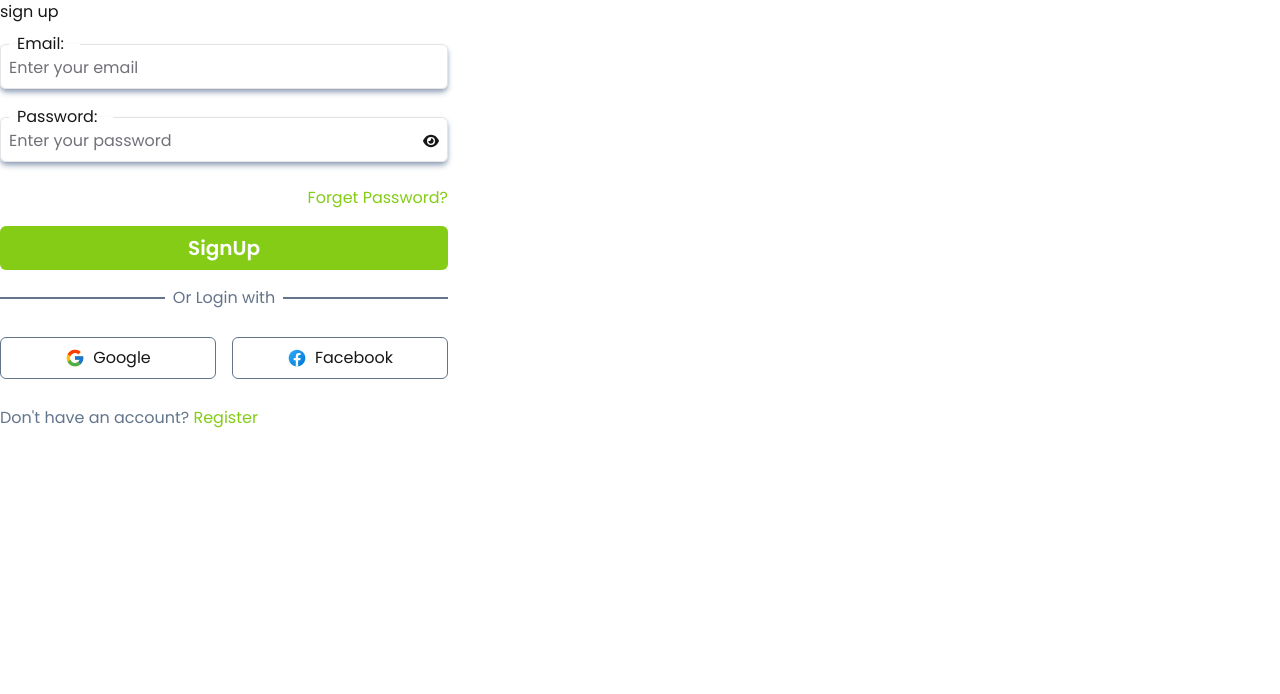
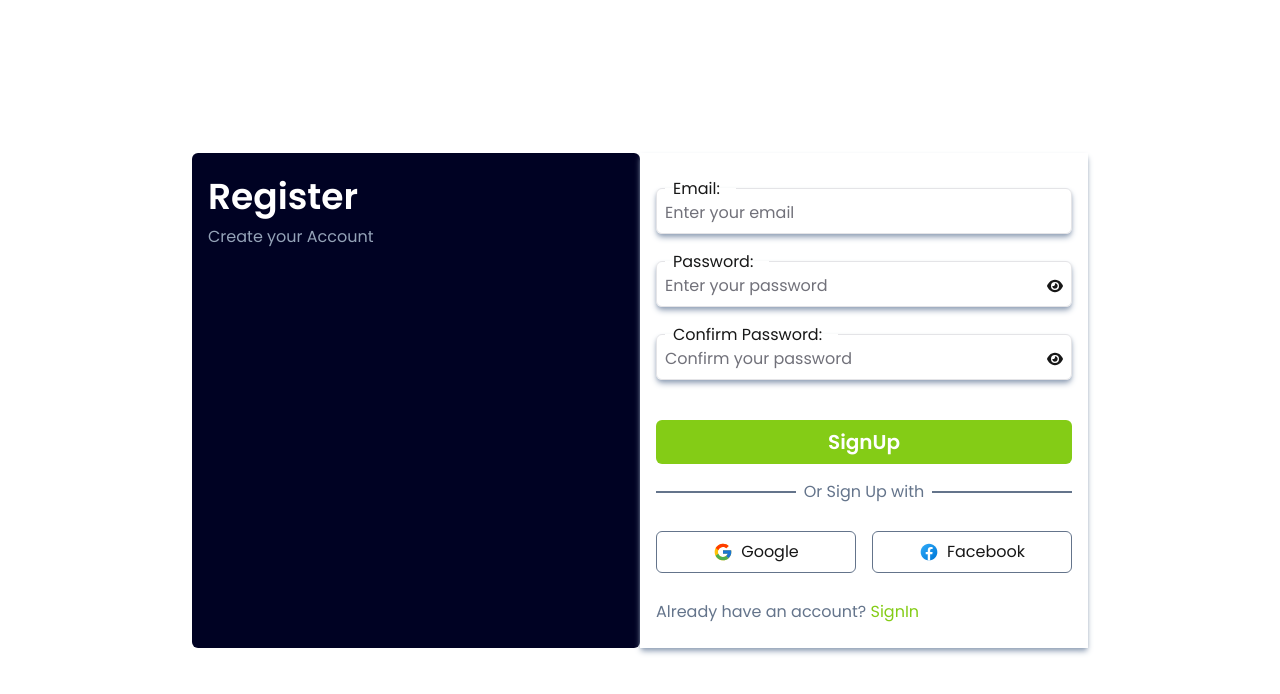
Before and after one commit to RunorTech/e_frontend, a Next.js app: page /sign-up in a window 1280 px wide. Shown: the top 694 px of the page. Built offline with nearby package versions, Linux system fonts and the light colour scheme.

Commit message:
sign in and sign up logic

```diff
--- a/app/(auth)/sign-up/page.tsx
+++ b/app/(auth)/sign-up/page.tsx
@@ -3,10 +3,24 @@ import AuthForm from '@/components/AuthForm'
 
 const SignUp = () => {
   return (
-    <div>
-      sign up
-      <AuthForm type="sign-up"/>
-    </div>
+    <section className='  w-screen h-screen sm:flex sm:items-center '>
+      <div className=" container mx-auto  ">
+        <div className='flex justify-center  max-lg:flex-col max-lg:items-center '>
+
+          <div className='bg-[#000223] min-h-full sm:rounded-md  max-w-md   w-full py-6 px-4 max-sm:pt-28'>
+            <h1 className='text-4xl font-semibold text-white'>Register</h1>
+            <p className='text-md text-slate-400 pt-2'>Create your Account</p>
+          </div>
+
+          <div className=' h-full w-full py-4 max-w-md px-4 sm:shadow-md sm:shadow-slate-400'>
+            <div className=''>
+              <AuthForm type="sign-up" />
+            </div>
+          </div>
+
+        </div>
+      </div>
+    </section>
   )
 }
 
--- a/components/AuthForm.tsx
+++ b/components/AuthForm.tsx
@@ -34,16 +34,19 @@ const AuthForm = ({ type }: { type: string }) => {
             <div className='container max-w-md flex flex-col py-2'>
 
                 <div className=''>
-                    <div className='h-full flex flex-col gap-4 '>
+                    <div className='h-full flex flex-col gap-4 mb-6 '>
+
                         <Input required type="email" name="Email" placeholder="Enter your email" />
                         <Input required type="password" name="Password" placeholder="Enter your password" />
-                        {/* <Input required type="password" name="Confirm Password" placeholder="Confirm your password" /> */}
+                        {type === "sign-up" ? <Input required type="password" name="Confirm Password" placeholder="Confirm your password" /> : null}
+                        {/*  */}
                     </div>
 
-                    <div className='text-lime-500 hover:underline underline-offset-4 mt-6 text-right'>
-                        <Link href="/forget-password">Forget Password?</Link>
-                    </div>
-
+                    {type === "sign-in" ?
+                        <div className='text-lime-500 hover:underline underline-offset-4 text-right'>
+                            <Link href="/forget-password">Forget Password?</Link>
+                        </div>
+                        : null}
 
                     <button className='bg-lime-500 w-full text-white  px-4 py-2 mt-4 rounded-md text-xl font-semibold ' type='submit'>
                         {type === "sign-in" ? "SignIn" :
@@ -53,7 +56,7 @@ const AuthForm = ({ type }: { type: string }) => {
                 <div className=' h-40 flex flex-col justify-between '>
 
                     <fieldset className='text-center mt-4 border-t-2 border-slate-500 '>
-                        <legend className='px-2 text-slate-500'>Or Login with</legend>
+                        <legend className='px-2 text-slate-500'>{type === "sign-in" ? "Or Login with" : "Or Sign Up with"}</legend>
                     </fieldset>
 
                     <div className='flex w-full justify-between  gap-4 mt-2 '>
@@ -62,7 +65,7 @@ const AuthForm = ({ type }: { type: string }) => {
                     </div>
 
                     <div className='mt-2'>
-                        <p className='text-slate-500'>Don't have an account? <Link href="/sign-up"><span className='text-lime-500'>Register</span></Link></p>
+                        {type === "sign-in" ? <p className='text-slate-500'>Don't have an account? <Link href="/sign-up"><span className='text-lime-500'>Register</span></Link></p> : <p className='text-slate-500'>Already have an account? <Link href="/sign-in"><span className='text-lime-500'>SignIn</span></Link></p>}
                     </div>
                 </div>
             </div>
```
